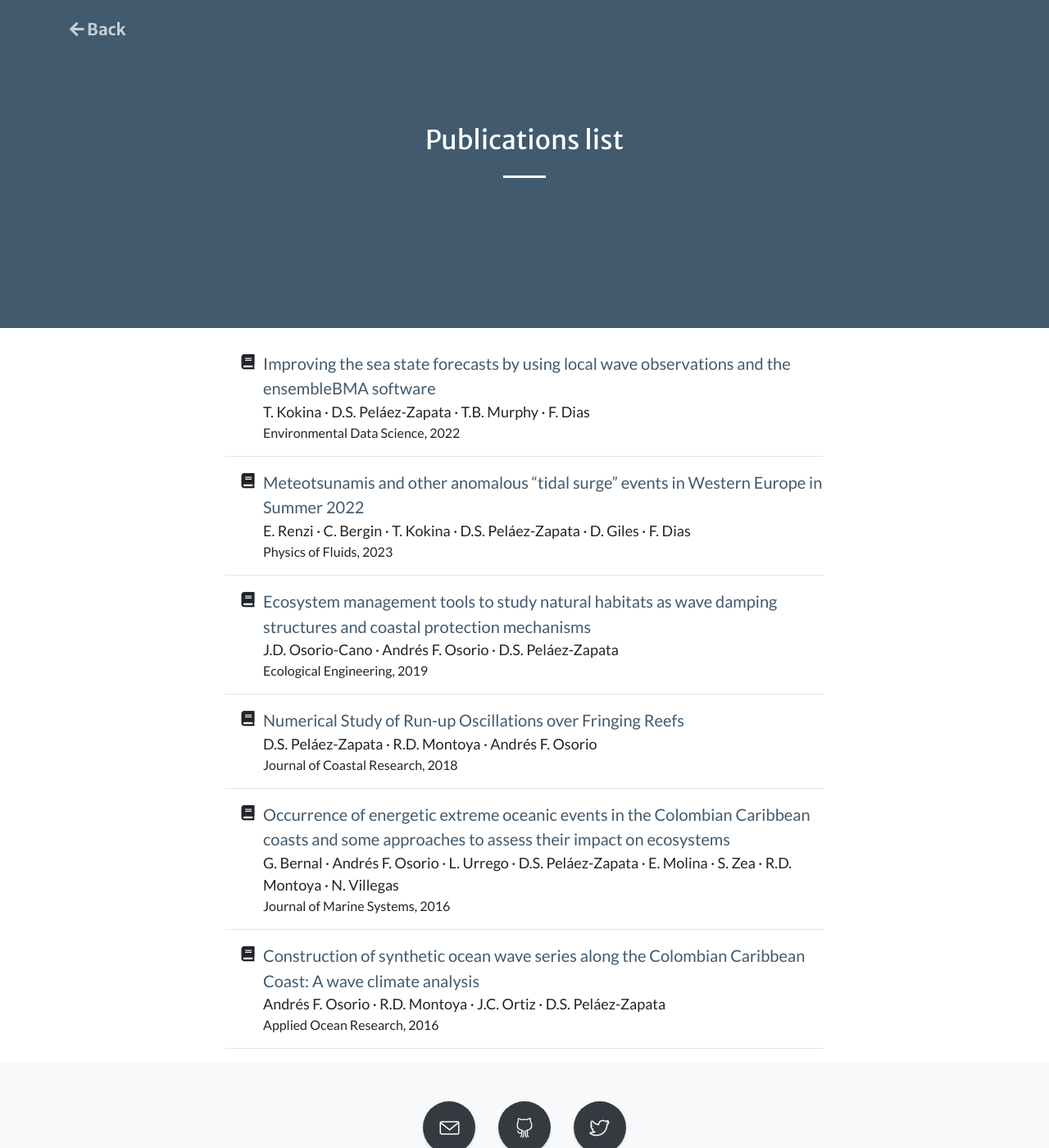
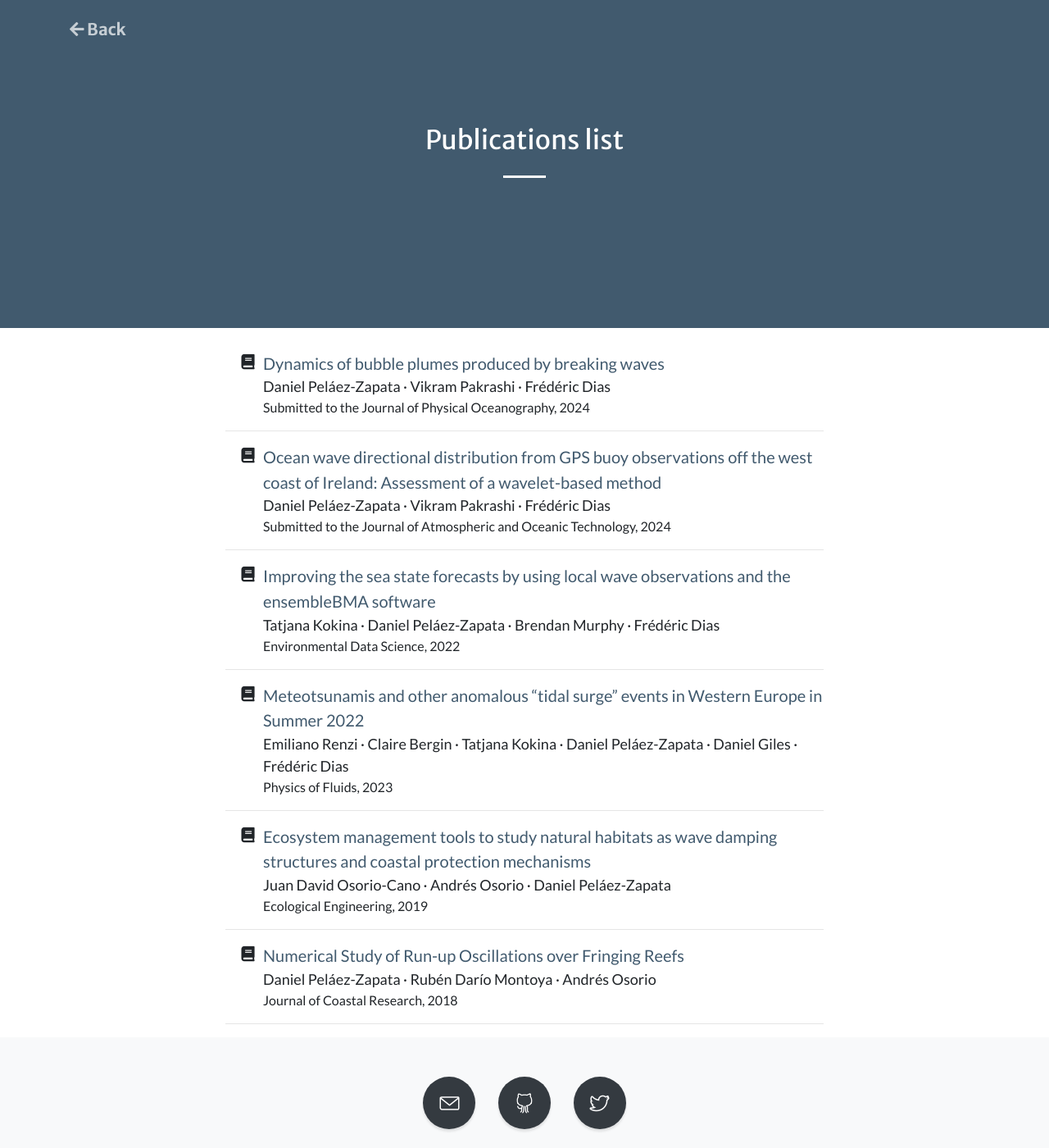
Before and after one commit to dspelaez/dspelaez.github.io, a Jekyll site: the page built from pages/publications-list.html, in a window 1280 px wide and 1400 px high. Shown: the whole window at 82% size. Built offline with Jekyll 4.4.1, drawn with Linux system fonts in a browser that asks for light colours; nearby versions of some CDN libraries; a style sheet for code colours, icons or effects is not loaded.

Commit message:
new pubs added

```diff
--- a/_data/publications.yaml
+++ b/_data/publications.yaml
@@ -1,9 +1,29 @@
+- title: Dynamics of bubble plumes produced by breaking waves
+  author:
+    - Daniel Peláez-Zapata
+    - Vikram Pakrashi
+    - Frédéric Dias
+  journal: Submitted to the Journal of Physical Oceanography
+  year: 2024
+  type: article
+  thumbnail: "img/pubs/pelaez_bubbles_jpo.jpg"
+
+- title: "Ocean wave directional distribution from GPS buoy observations off the west coast of Ireland: Assessment of a wavelet-based method"
+  author:
+    - Daniel Peláez-Zapata
+    - Vikram Pakrashi
+    - Frédéric Dias
+  journal: Submitted to the Journal of Atmospheric and Oceanic Technology
+  year: 2024
+  type: article
+  thumbnail: "img/pubs/pelaez_dwspec_jtech.jpg"
+
 - title: Improving the sea state forecasts by using local wave observations and the ensembleBMA software
   author:
-    - T. Kokina
-    - D.S. Peláez-Zapata
-    - T.B. Murphy
-    - F. Dias
+    - Tatjana Kokina
+    - Daniel Peláez-Zapata
+    - Brendan Murphy
+    - Frédéric Dias
   journal: Environmental Data Science
   year: 2022
   doi: 10.1017/eds.2023.31
@@ -13,12 +33,12 @@
 
 - title: Meteotsunamis and other anomalous “tidal surge” events in Western Europe in Summer 2022
   author:
-    - E. Renzi
-    - C. Bergin
-    - T. Kokina
-    - D.S. Peláez-Zapata
-    - D. Giles
-    - F. Dias
+    - Emiliano Renzi
+    - Claire Bergin
+    - Tatjana Kokina
+    - Daniel Peláez-Zapata
+    - Daniel Giles
+    - Frédéric Dias
   journal: Physics of Fluids
   year: 2023
   doi: 10.1063/5.0139220
@@ -28,9 +48,9 @@
 
 - title: Ecosystem management tools to study natural habitats as wave damping structures and coastal protection mechanisms
   author:
-    - J.D. Osorio-Cano
-    - Andrés F. Osorio
-    - D.S. Peláez-Zapata
+    - Juan David Osorio-Cano
+    - Andrés Osorio
+    - Daniel Peláez-Zapata
   journal: Ecological Engineering
   year: 2019
   doi: 10.1016/j.ecoleng.2017.07.015
@@ -39,9 +59,9 @@
 
 - title: Numerical Study of Run-up Oscillations over Fringing Reefs
   author:
-    - D.S. Peláez-Zapata
-    - R.D. Montoya
-    - Andrés F. Osorio
+    - Daniel Peláez-Zapata
+    - Rubén Darío Montoya
+    - Andrés Osorio
   journal: Journal of Coastal Research
   year: 2018
   doi: 10.2112/jcoastres-d-17-00057.1
@@ -50,14 +70,14 @@
 
 - title: Occurrence of energetic extreme oceanic events in the Colombian Caribbean coasts and some approaches to assess their impact on ecosystems
   author:
-    - G. Bernal
-    - Andrés F. Osorio
-    - L. Urrego
-    - D.S. Peláez-Zapata
-    - E. Molina
-    - S. Zea
-    - R.D. Montoya
-    - N. Villegas
+    - Gladys Bernal
+    - Andrés Osorio
+    - Ligia Urrego
+    - Daniel Peláez-Zapata
+    - Eliana Molina
+    - Sven Zea
+    - Rubén Montoya
+    - Nancy Villegas
   journal: Journal of Marine Systems
   year: 2016
   doi: 10.1016/j.jmarsys.2016.08.007
@@ -66,9 +86,9 @@
 - title: "Construction of synthetic ocean wave series along the Colombian Caribbean Coast: A wave climate analysis"
   author:
     - Andrés F. Osorio
-    - R.D. Montoya
-    - J.C. Ortiz
-    - D.S. Peláez-Zapata
+    - Rubén Darío Montoya
+    - Juan Carlos Ortiz
+    - Daniel Peláez-Zapata
   journal: Applied Ocean Research
   year: 2016
   doi: 10.1016/j.apor.2016.01.004
@@ -76,13 +96,13 @@
 
 - title: "Hydrodynamics applied to the management and conservation of marine and coastal ecosystems: Gorgona Island, Colombian Pacific Ocean"
   author:
-    - Andrés F. Osorio
-    - D.S. Peláez-Zapata
-    - J.J. Guerrero-Gallego
-    - O.A. Álvarez-Silva
-    - J.D. Osorio-Cano
-    - F.M. Toro-Botero
-    - A. Girlado
+    - Andrés Osorio
+    - Daniel Peláez-Zapata
+    - Juan Guerrero-Gallego
+    - Oscar Álvarez-Silva
+    - Juan David Osorio-Cano
+    - Francisco Toro-Botero
+    - Andrés Giraldo
   journal: Revista de Biología Tropical
   year: 2014
   doi:
```
Also changed, not shown: _includes/publications-cards.html (+4 -4 lines), img/pubs/default.jpg, img/pubs/pelaez_bubbles_jpo.jpg (added), img/pubs/pelaez_dwspec_jtech.jpg (added).
